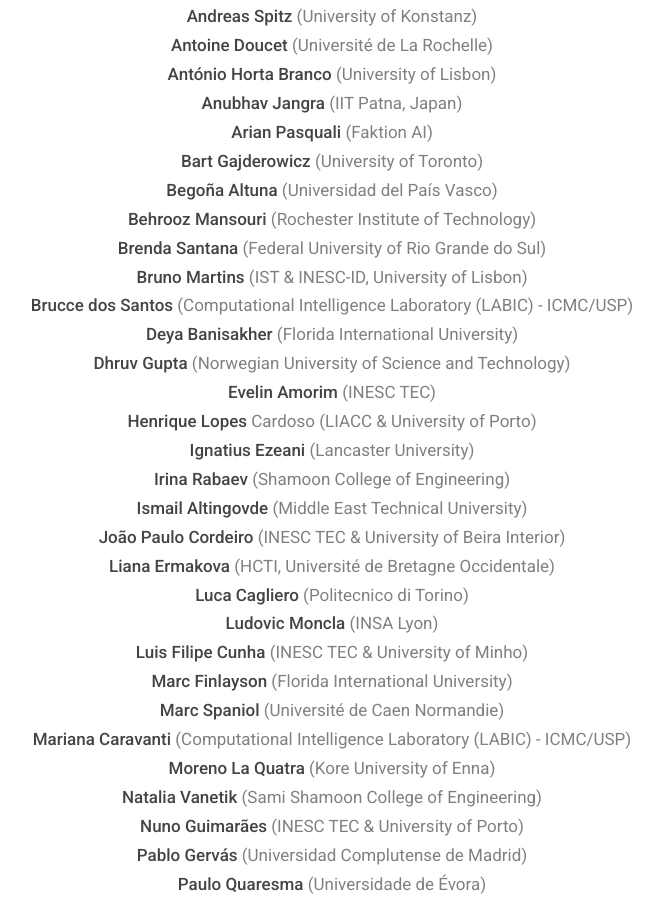
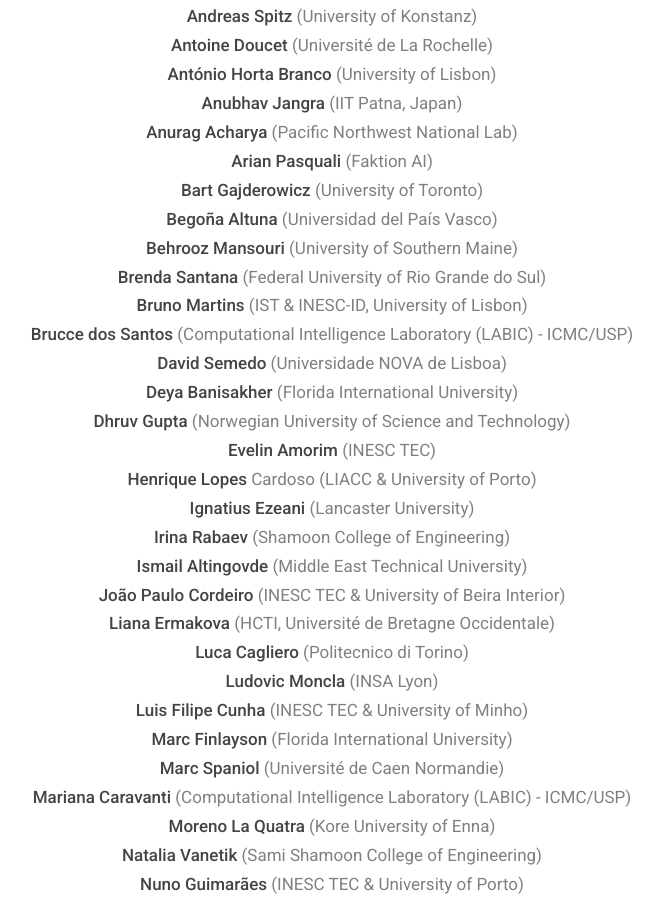
Before and after one commit to text2story24/text2story24.github.io, a plain HTML site: page index.html in a window 1280 px wide. Shown: the part 5809-6708 px from the top of the page, without its empty margins (308-971 px from the left). Drawn offline with Linux system fonts and the light colour scheme.

Commit message:
Update pc members.

```diff
--- a/index.html
+++ b/index.html
@@ -442,14 +442,15 @@
                                                     style="color: grey">(University of Lisbon) </span></li>
                                             <li><strong>Anubhav Jangra </strong><span style="color: grey">(IIT Patna,
                                                     Japan) </span></li>
+                                            <li><strong>Anurag Acharya </strong><span style="color: grey">(Pacific
+                                                    Northwest National Lab) </span></li>
                                             <li><strong>Arian Pasquali </strong><span style="color: grey">(Faktion AI)
                                                 </span></li>
                                             <li><strong>Bart Gajderowicz </strong><span style="color: grey">(University
                                                     of Toronto) </span></li>
                                             <li><strong>Begoña Altuna </strong><span style="color: grey">(Universidad
                                                     del País Vasco) </span></li>
-                                            <li><strong>Behrooz Mansouri </strong><span style="color: grey">(Rochester
-                                                    Institute of Technology) </span></li>
+                                            <li><strong>Behrooz Mansouri </strong><span style="color: grey">(University of Southern Maine) </span></li>
                                             <li><strong>Brenda Santana </strong><span style="color: grey">(Federal
                                                     University of Rio Grande do Sul) </span></li>
                                             <li><strong>Bruno Martins </strong><span style="color: grey">(IST &
@@ -457,6 +458,8 @@
                                             <li><strong>Brucce dos Santos </strong><span
                                                     style="color: grey">(Computational Intelligence Laboratory (LABIC) -
                                                     ICMC/USP) </span></li>
+                                            <li><strong>David Semedo </strong><span style="color: grey">(Universidade
+                                                    NOVA de Lisboa) </span></li>
                                             <li><strong>Deya Banisakher </strong><span style="color: grey">(Florida
                                                     International University) </span></li>
                                             <li><strong>Dhruv Gupta </strong><span style="color: grey">(Norwegian
```
